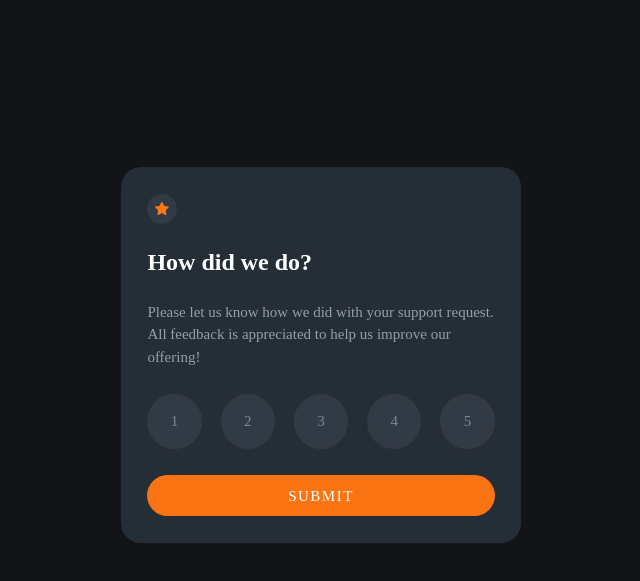
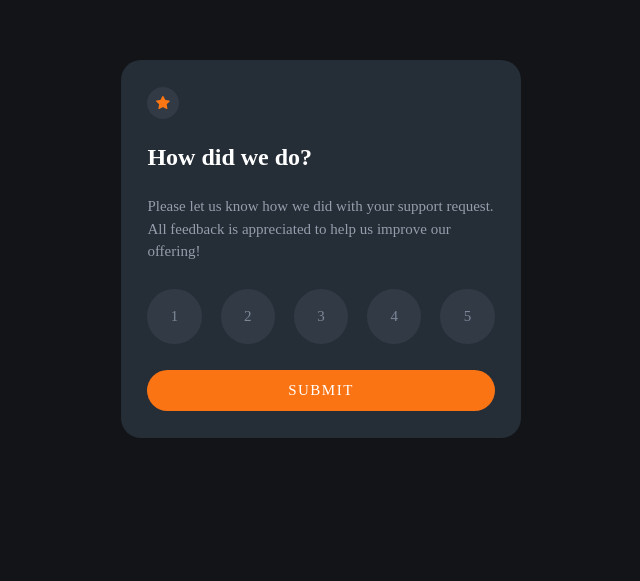
Before and after one commit to itsDevPaul/interactive-rating-component, a website built with Vite: page index.html in a window 1280 px wide. Shown: the part 167-748 px from the top of the page, without its empty margins (319-959 px from the left). Built offline with nearby package versions, Linux system fonts and the light colour scheme.

Commit message:
updated layout

```diff
--- a/index.html
+++ b/index.html
@@ -12,8 +12,8 @@
     <link href="https://fonts.googleapis.com/css2?family=Overpass:wght@400;700&display=swap" rel="stylesheet">
   </head>
   <body class="center">
-    <header>
-      <h1 class="visually-hidden">Interactive Rating Component</h1>
+    <header class="visually-hidden">
+      <h1>Interactive Rating Component</h1>
     </header>
     <main>
       <article class="rating-container">
--- a/style.css
+++ b/style.css
@@ -50,12 +50,12 @@ h2 {
 }
 
 /* utilities */
-.visually-hidden {
-  position: absolute;
-  clip: rect(0 0 0 0);
-  height: 1px;
-  width: 1px;
-  overflow: hidden;
+.visually-hidden{
+  position:absolute;
+  clip:rect(0 0 0 0);
+  height:1px;
+  width:1px;
+  overflow:hidden
 }
 
 .center {
@@ -109,7 +109,7 @@ body {
 
 .star-icon-wrapper {
   background-color: var(--color-neutral-medium-grey-15);
-  width: 1.875rem;
+  width: 2rem;
   aspect-ratio: 1;
   border-radius: 50%;
 }
```
